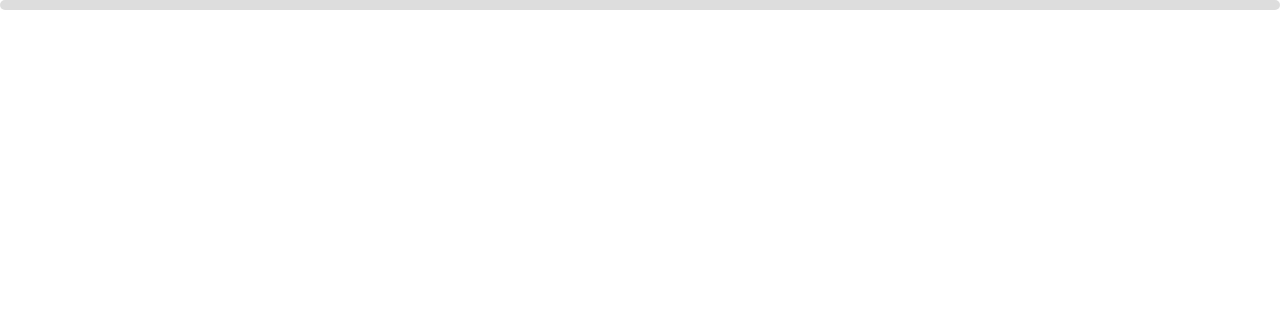
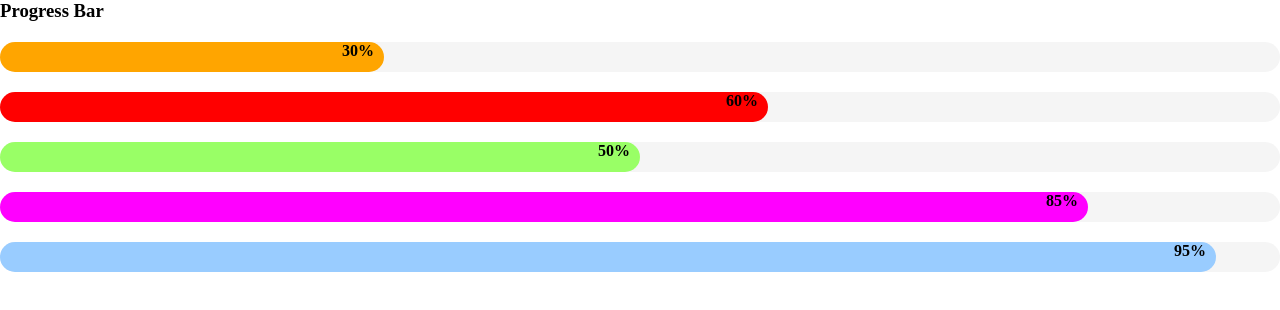
Before and after one commit to jayprakashlohar/react-livecoding-questions, a React (Vite) app: page / in a window 1280 px wide. Shown: the top 310 px of the page. Built offline with nearby package versions, Linux system fonts and the light colour scheme.

Commit message:
Added day-8 starRating and progrssBar

```diff
--- a/src/components/ProgressBar/MyProgress.jsx
+++ b/src/components/ProgressBar/MyProgress.jsx
@@ -1,25 +1,42 @@
+
+// import ProgressBar from "./ProgressBar";
+
+// const MyProgress = () => {
+//   const handleProgressComplete = () => {
+//     console.log("Progress Completed!");
+//   };
+
+//   return (
+//     <div>
+//       <ProgressBar
+//         progress={50}
+//         direction="horizontal"
+//         onProgressComplete={handleProgressComplete}
+//       />
+//       <ProgressBar
+//         progress={75}
+//         direction="vertical"
+//         onProgressComplete={handleProgressComplete}
+//       />
+//     </div>
+//   );
+// };
+
+// export default MyProgress;
 
 import ProgressBar from "./ProgressBar";
 
-const MyProgress = () => {
-  const handleProgressComplete = () => {
-    console.log("Progress Completed!");
-  };
-
+function MyProgress() {
   return (
-    <div>
-      <ProgressBar
-        progress={50}
-        direction="horizontal"
-        onProgressComplete={handleProgressComplete}
-      />
-      <ProgressBar
-        progress={75}
-        direction="vertical"
-        onProgressComplete={handleProgressComplete}
-      />
+    <div className="App">
+      <h3 className="heading">Progress Bar</h3>
+      <ProgressBar bgcolor="orange" progress="30" height={30} />
+      <ProgressBar bgcolor="red" progress="60" height={30} />
+      <ProgressBar bgcolor="#99ff66" progress="50" height={30} />
+      <ProgressBar bgcolor="#ff00ff" progress="85" height={30} />
+      <ProgressBar bgcolor="#99ccff" progress="95" height={30} />
     </div>
   );
-};
+}
 
 export default MyProgress;
--- a/src/components/ProgressBar/ProgressBar.jsx
+++ b/src/components/ProgressBar/ProgressBar.jsx
@@ -1,60 +1,101 @@
-import { useEffect, useState } from "react";
+// import { useEffect, useState } from "react";
+// import propTypes from "prop-types"
+
+// const ProgressBar = ({ progress, direction, onProgressComplete }) => {
+//   const [currentProgress, setCurrentProgress] = useState(0);
+
+//   useEffect(() => {
+//     setCurrentProgress(progress);
+//     if (progress === 100) {
+//       onProgressComplete();
+//     }
+//   }, [progress, onProgressComplete]);
+
+//   const getProgressBarStyles = () => {
+//     if (direction === "vertical") {
+//       return {
+//         height: "100%",
+//         width: "10px",
+//         backgroundColor: "#ddd",
+//         borderRadius: "5px",
+//       };
+//     } else {
+//       return {
+//         width: "100%",
+//         height: "10px",
+//         backgroundColor: "#ddd",
+//         borderRadius: "5px",
+//       };
+//     }
+//   };
+
+//   const getProgressFillStyles = () => {
+//     if (direction === "vertical") {
+//       return {
+//         height: `${currentProgress}%`,
+//         backgroundColor: "#4caf50",
+//         borderRadius: "5px",
+//       };
+//     } else {
+//       return {
+//         width: `${currentProgress}%`,
+//         backgroundColor: "#4caf50",
+//         borderRadius: "5px",
+//       };
+//     }
+//   };
+
+//   return (
+//     <div style={getProgressBarStyles()}>
+//       <div style={getProgressFillStyles()}></div>
+//     </div>
+//   );
+// };
+
+// ProgressBar.propTypes = {
+//   progress: propTypes.number,
+//   direction: propTypes.string,
+//   onProgressComplete:propTypes.func
+// };
+// export default ProgressBar;
+
 import propTypes from "prop-types"
-
-const ProgressBar = ({ progress, direction, onProgressComplete }) => {
-  const [currentProgress, setCurrentProgress] = useState(0);
-
-  useEffect(() => {
-    setCurrentProgress(progress);
-    if (progress === 100) {
-      onProgressComplete();
-    }
-  }, [progress, onProgressComplete]);
-
-  const getProgressBarStyles = () => {
-    if (direction === "vertical") {
-      return {
-        height: "100%",
-        width: "10px",
-        backgroundColor: "#ddd",
-        borderRadius: "5px",
-      };
-    } else {
-      return {
-        width: "100%",
-        height: "10px",
-        backgroundColor: "#ddd",
-        borderRadius: "5px",
-      };
-    }
+const ProgressBar = ({ bgcolor, progress, height }) => {
+  const Parentdiv = {
+    height: height,
+    width: "100%",
+    backgroundColor: "whitesmoke",
+    borderRadius: 40,
+    marginTop:"20px"
   };
 
-  const getProgressFillStyles = () => {
-    if (direction === "vertical") {
-      return {
-        height: `${currentProgress}%`,
-        backgroundColor: "#4caf50",
-        borderRadius: "5px",
-      };
-    } else {
-      return {
-        width: `${currentProgress}%`,
-        backgroundColor: "#4caf50",
-        borderRadius: "5px",
-      };
-    }
+  const Childdiv = {
+    height: "100%",
+    width: `${progress}%`,
+    backgroundColor: bgcolor,
+    borderRadius: 40,
+    textAlign: "right",
+  };
+
+  const progresstext = {
+    padding: 10,
+    color: "black",
+    fontWeight: 900,
   };
 
   return (
-    <div style={getProgressBarStyles()}>
-      <div style={getProgressFillStyles()}></div>
+    <div style={Parentdiv}>
+      <div style={Childdiv}>
+        <span style={progresstext}>{`${progress}%`}</span>
+      </div>
     </div>
   );
 };
 
 ProgressBar.propTypes = {
-  progress: propTypes.number,
-  direction: propTypes.string,
-  onProgressComplete:propTypes.func
+  height: propTypes.number,
+  progress: propTypes.string,
+  bgcolor: propTypes.string,
 };
+
 export default ProgressBar;
```
